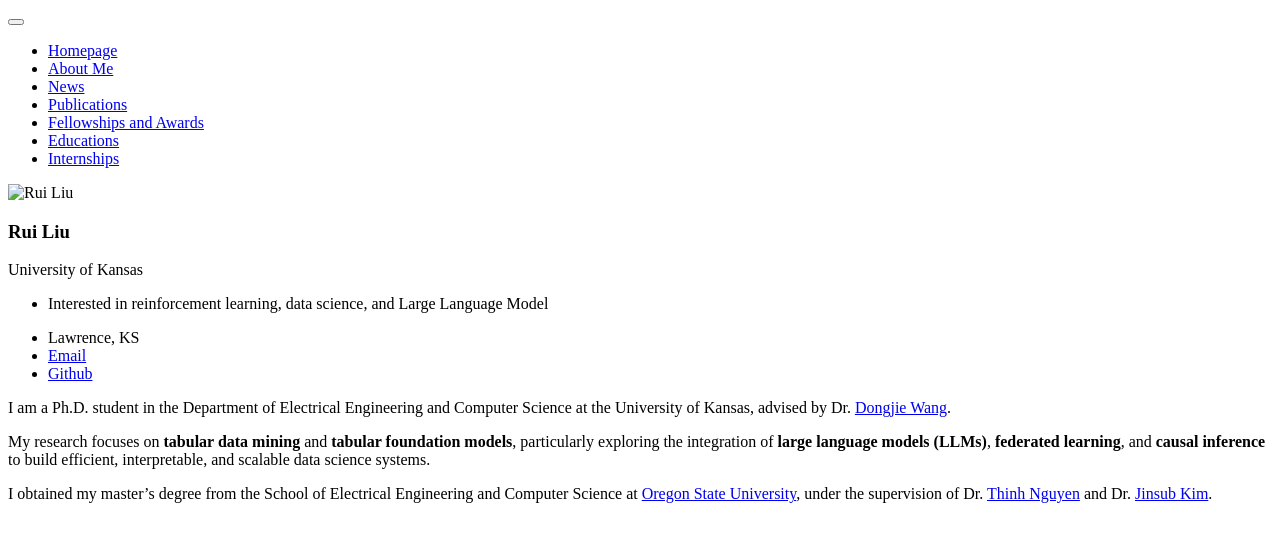
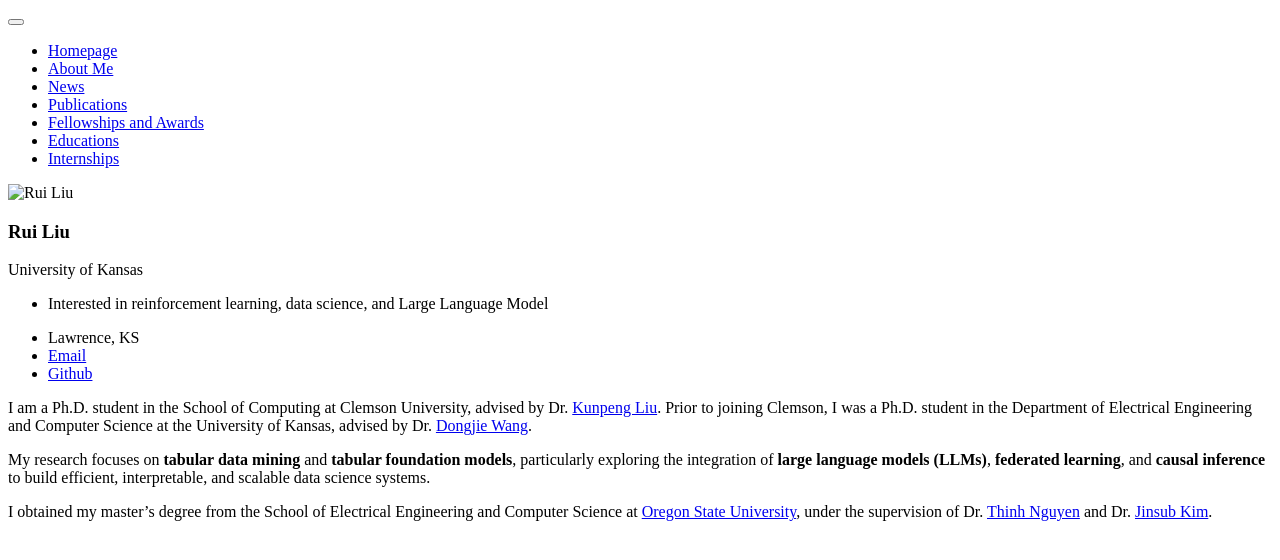
Before and after one commit to RayLiu1103/rayliu1103.github.io, a Jekyll site: the page built from _pages/includes/intro.md, in a window 1280 px wide. Shown: the top 560 px of the page. Built offline with Jekyll 4.4.1, drawn with Linux system fonts in a browser that asks for light colours; our own code applies the rules of GitHub Pages for plain Markdown files; comment, search, counter and statistics services are not loaded.

Commit message:
Update intro.md

```diff
--- a/_pages/includes/intro.md
+++ b/_pages/includes/intro.md
@@ -1,4 +1,4 @@
-I am a Ph.D. student in the Department of Electrical Engineering and Computer Science at the University of Kansas, advised by Dr. [Dongjie Wang](https://wangdongjie100.github.io/).
+I am a Ph.D. student in the School of Computing at Clemson University, advised by Dr. [Kunpeng Liu](https://www.kunpengliu.com/). Prior to joining Clemson, I was a Ph.D. student in the Department of Electrical Engineering and Computer Science at the University of Kansas, advised by Dr. [Dongjie Wang](https://wangdongjie100.github.io/).
 
 My research focuses on **tabular data mining** and **tabular foundation models**, particularly exploring the integration of **large language models (LLMs)**, **federated learning**, and **causal inference** to build efficient, interpretable, and scalable data science systems.
 
```
